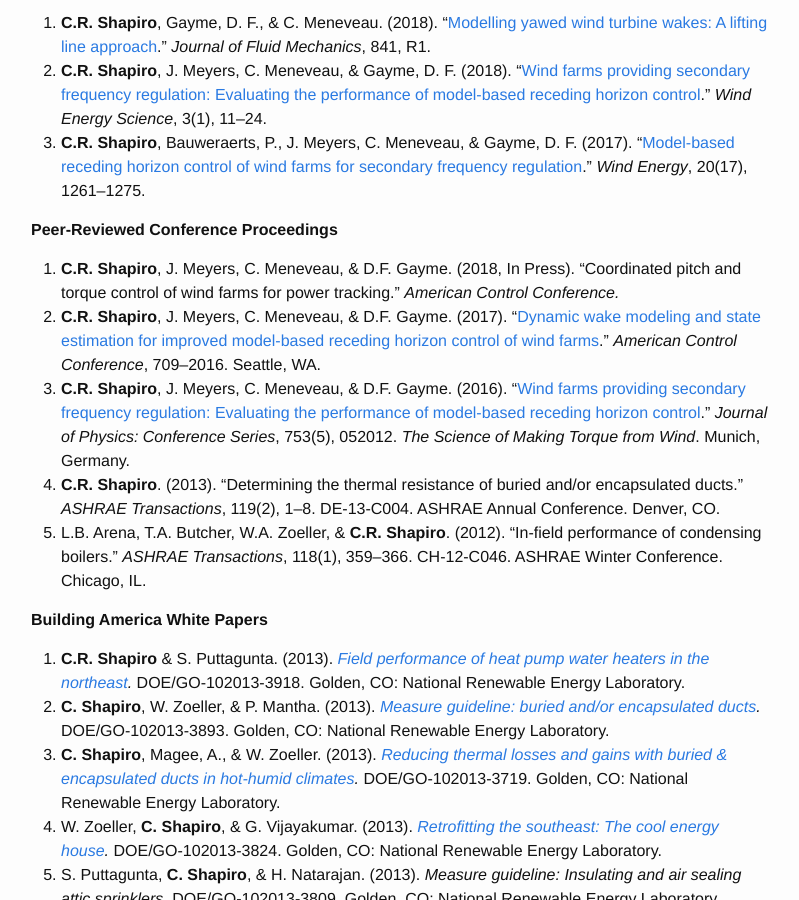
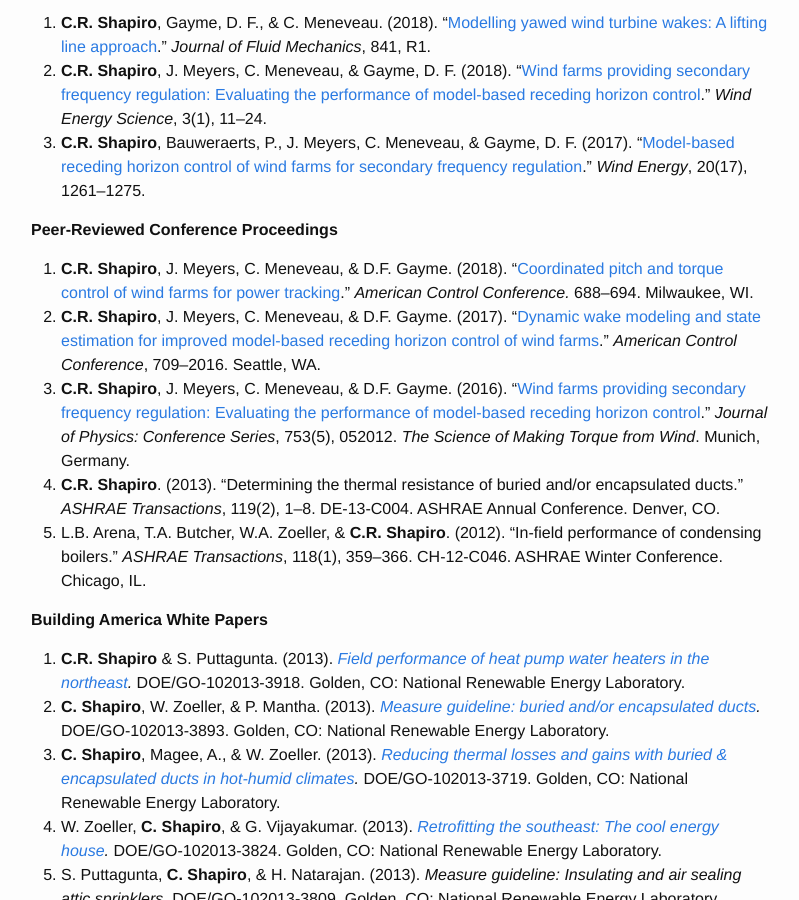
Before and after one commit to crshapiro/crshapiro.github.io, a Jekyll site: the page built from cv.md, in a window 1280 px wide and 900 px high, scrolled down 1506 px. Shown: the whole window, without its empty margins (239-1038 px from the left). Built offline with Jekyll 4.4.1, drawn with Linux system fonts in a browser that asks for light colours.

Commit message:
Update cv.md

```diff
--- a/cv.md
+++ b/cv.md
@@ -56,7 +56,7 @@
 
 **Peer-Reviewed Conference Proceedings**
 
-1. **C.R. Shapiro**, J. Meyers, C. Meneveau, & D.F. Gayme. (2018, In Press). "Coordinated pitch and torque control of wind farms for power tracking." *American Control Conference.*
+1. **C.R. Shapiro**, J. Meyers, C. Meneveau, & D.F. Gayme. (2018). "[Coordinated pitch and torque control of wind farms for power tracking](https://doi.org/10.23919/ACC.2018.8431325)." *American Control Conference.* 688--694. Milwaukee, WI.
 1. **C.R. Shapiro**, J. Meyers, C. Meneveau, & D.F. Gayme. (2017). "[Dynamic wake modeling and state estimation for improved model-based receding horizon control of wind farms](https://doi.org/10.23919/ACC.2017.7963036)." *American Control Conference*, 709--2016. Seattle, WA.
 1. **C.R. Shapiro**, J. Meyers, C. Meneveau, & D.F. Gayme. (2016). "[Wind farms providing secondary frequency regulation: Evaluating the performance of model-based receding horizon control](https://doi.org/10.1088/1742-6596/753/5/052012)." *Journal of Physics: Conference Series*, 753(5), 052012. *The Science of Making Torque from Wind*. Munich, Germany.
 1. **C.R. Shapiro**. (2013). "Determining the thermal resistance of buried and/or encapsulated ducts." *ASHRAE Transactions*, 119(2), 1--8. DE-13-C004. ASHRAE Annual Conference. Denver, CO.
```
